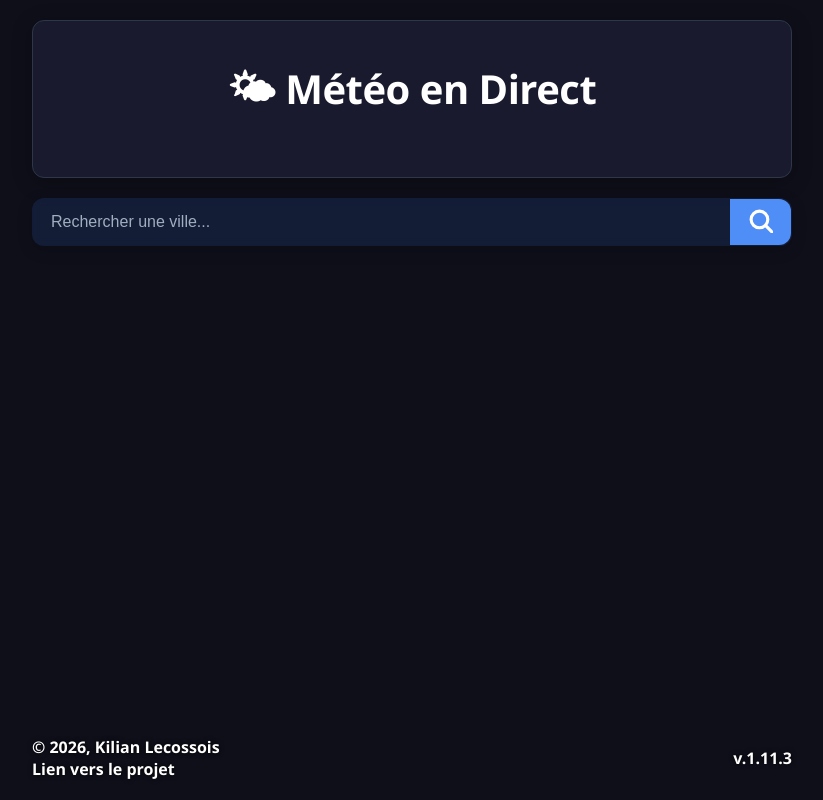
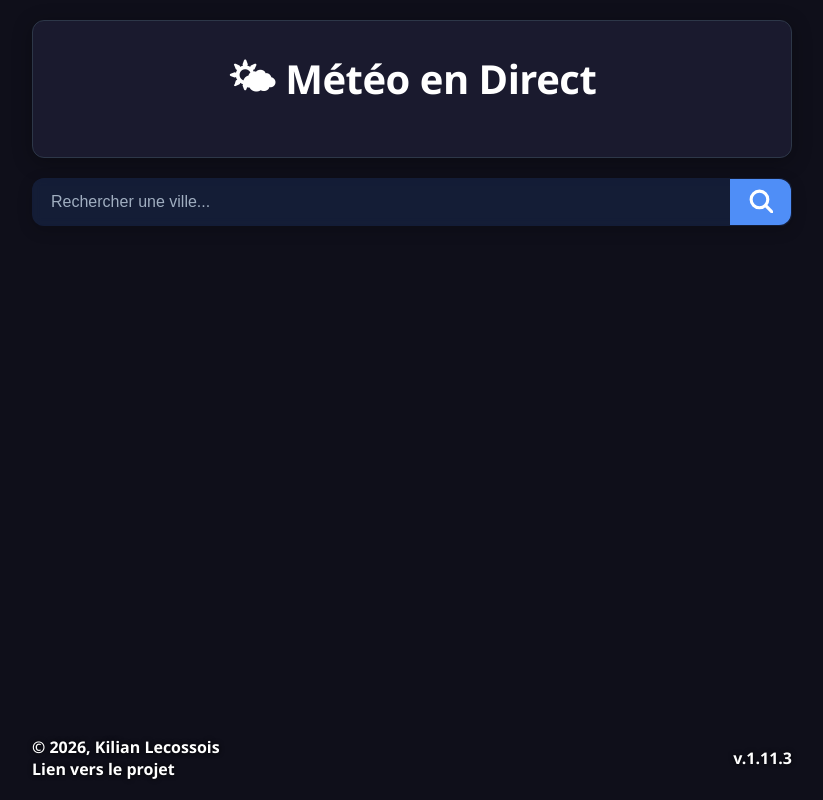
Before and after one commit to kilecos/Weather-dashboard, a React (Vite) app: page / in a window 1280 px wide. Shown: the whole page, without its empty margins (228-1051 px from the left). Built offline with nearby package versions, Linux system fonts and the light colour scheme.

Commit message:
Version 1.11.4
feat(ui) : modification padding sur le header

```diff
--- a/src/components/Header.jsx
+++ b/src/components/Header.jsx
@@ -10,7 +10,7 @@ function Header({title, onReset}) {
 
     useEffect(() => {
         // On mesure la hauteur réelle du composant
-        // Le "-80" agit comme un offset de sécurité (il correspond aux padding) pour que la transition soit plus fluide
+        // Le "-80" agit comme un offset de sécurité (il correspond aux padding + le gap de 20px) pour que la transition soit plus fluide
         if (headerRef.current) {
             setHeaderHeight(headerRef.current.offsetHeight - 80)
         }
--- a/src/components/Header.module.css
+++ b/src/components/Header.module.css
@@ -1,6 +1,6 @@
 .header {
   text-align: center;
-  padding: 40px 20px;
+  padding: 30px 20px;
   background: var(--bg-secondary);
   border-radius: var(--border-radius);
   border: 1px solid var(--border);
```
Also changed, not shown: 1 other file (tests, documents, lock files or other folders).
